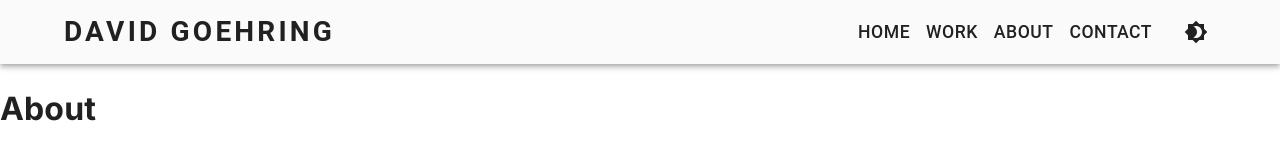
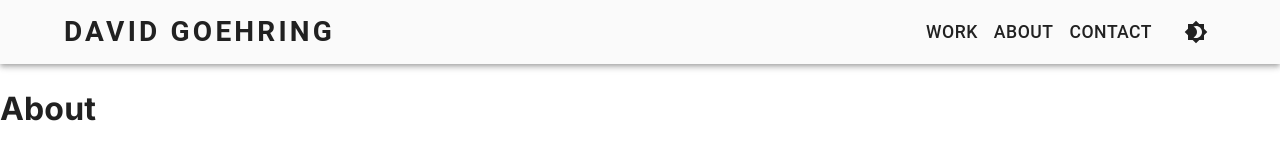
Before and after one commit to austin-rt/david-goehring.com, a Next.js app: page /about in a window 1280 px wide. Shown: the top 160 px of the page. Built offline with nearby package versions, Linux system fonts and the light colour scheme.

Commit message:
filter home on md

```diff
--- a/app/components/Navbar/NavLinks.tsx
+++ b/app/components/Navbar/NavLinks.tsx
@@ -30,7 +30,7 @@ const NavLinks = ({ pages }: Props) => {
             {page}
           </Button>
         ))
-        .filter(page => page.key !== NAVIGATION.HOME.toUpperCase())}
+        .filter(page => page.key !== 'HOME')}
     </Box>
   );
 };
```
